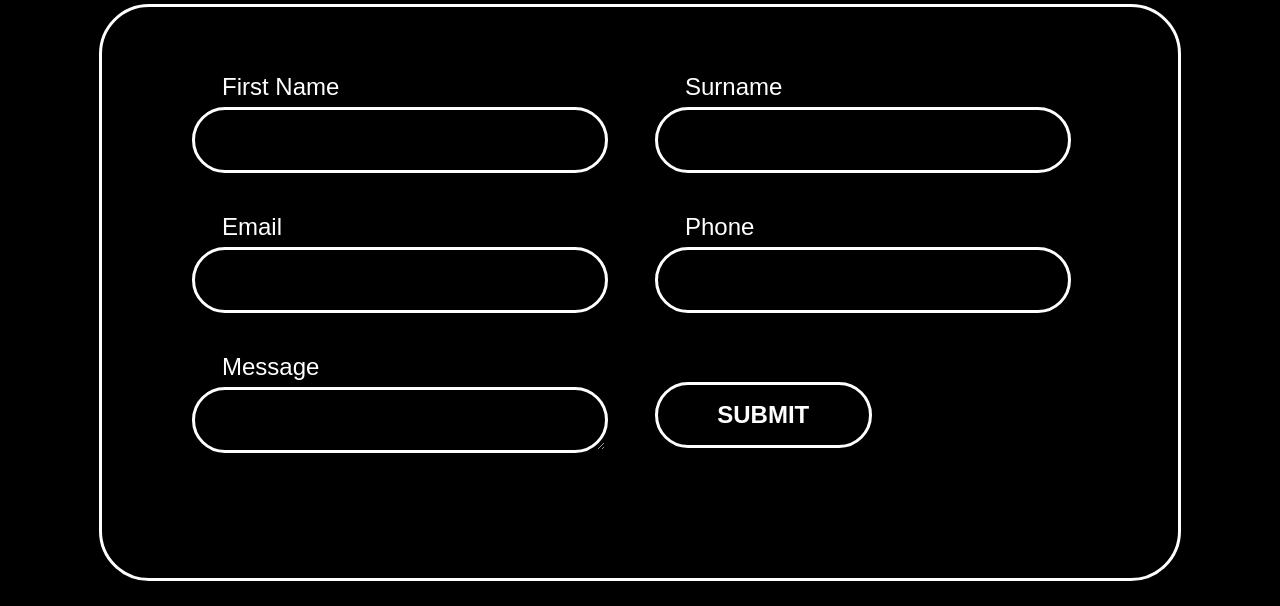
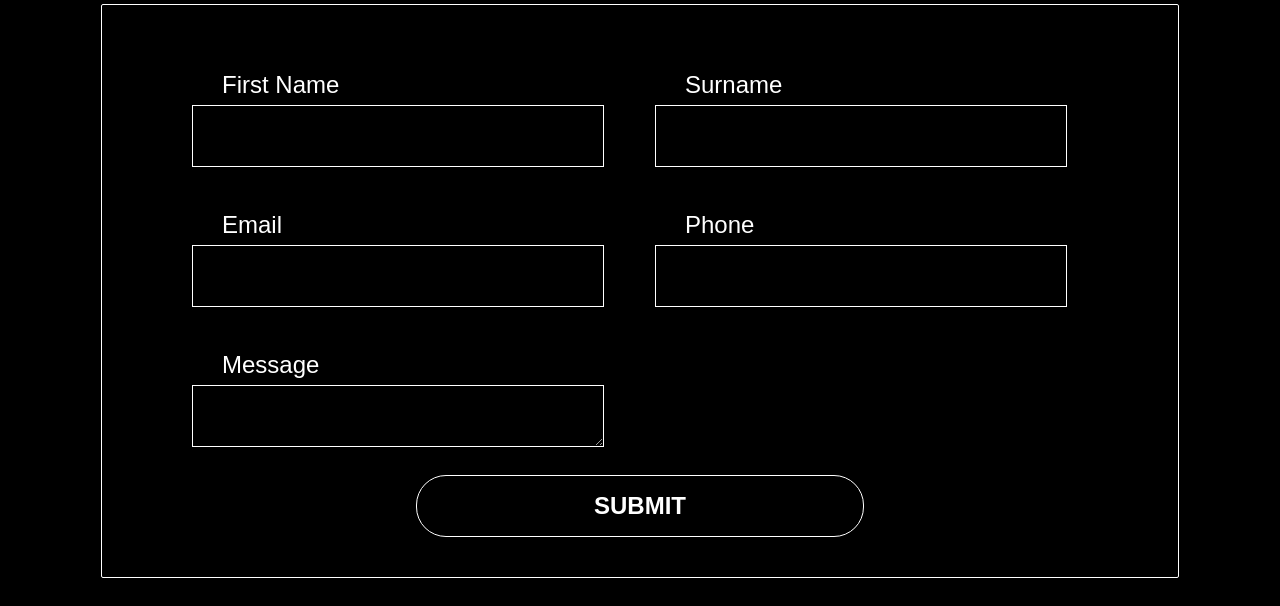
Before and after one commit to AaranyaLM/AaranyaLM.github.io, a plain HTML site: page contact.html in a window 1280 px wide. Shown: the part 194-800 px from the top of the page. Drawn offline with Linux system fonts and the light colour scheme.

Commit message:
Contact updated

```diff
--- a/contact.html
+++ b/contact.html
@@ -68,9 +68,10 @@
                     </div>
                   </div>
 
-                  <div class="col">
-                    <input type="submit" value="Submit">
-                  </div>
+
+                </div>
+                <div class="col">
+                  <input type="submit" value="Submit">
                 </div>
               </form>
 
--- a/style.css
+++ b/style.css
@@ -418,9 +418,9 @@ body{
     color:white;
     width: 70%;
     padding: 30px 90px 90px 90px;
-    border: 3px solid rgb(255, 255, 255);
+    border: 1.5px solid rgb(255, 255, 255);
     margin: auto;
-    border-radius: 50px;
+    border-radius: 2px;
     margin-bottom: 100px;
 }
 .contact-form .row {
@@ -455,10 +455,9 @@ body{
     outline: none;
     font-size: 24px;
     padding: 10px 0 10px 20px;
-    border: 3px solid rgb(255, 255, 255);
+    border: 1px solid rgb(255, 255, 255);
+    color: #ffffff;
 
-    color: #ffffff;
-    border-radius: 50px;
 }
 
 .contact-form .row .form-group label {
@@ -480,8 +479,8 @@ body{
     transition: all 0.1s;
 }
 
-.contact-form .row input[type="submit"] {
-    border: 3px solid rgb(255, 255, 255);
+.col input[type="submit"] {
+    border: 1px solid rgb(255, 255, 255);
     box-shadow: 10px 10px 0 rgba(0, 0, 0, 0.3);
     padding: 10px;
     height: 100%;
@@ -494,11 +493,18 @@ body{
     line-height: 40px;
     font-size: 24px;
     font-weight: 700;
-    border-radius: 45px;
+    border-radius: 30px;
     transition: all 0.4s;
+    position: relative;
+    top: 50px;
+    left: 25%;
 }
+textarea {
+    width: 250px;
+    height: 100px;
+  }
 
-.contact-form .row input[type="submit"]:hover {
+.col  input[type="submit"]:hover {
     color: #000000;
     transition: all 0.4s;
     background-color: #ffffff;
```
